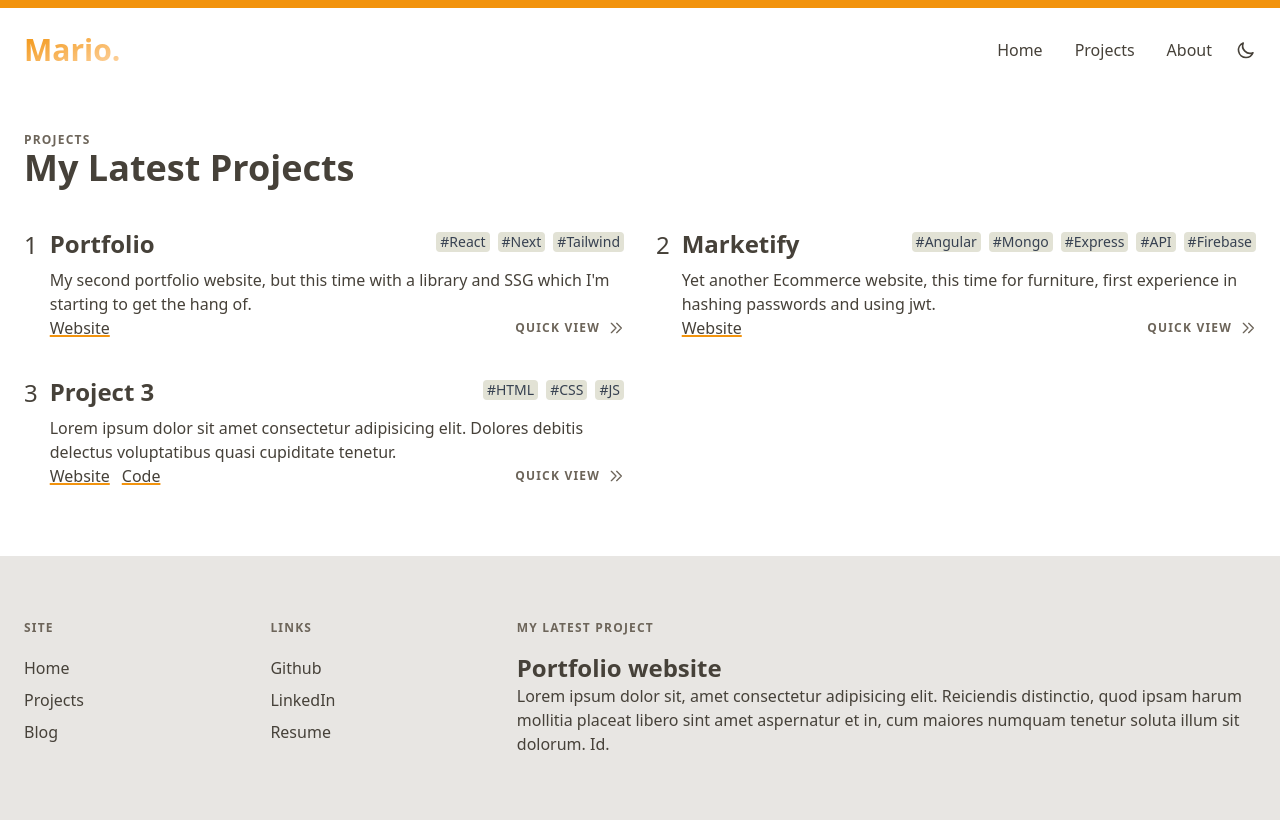
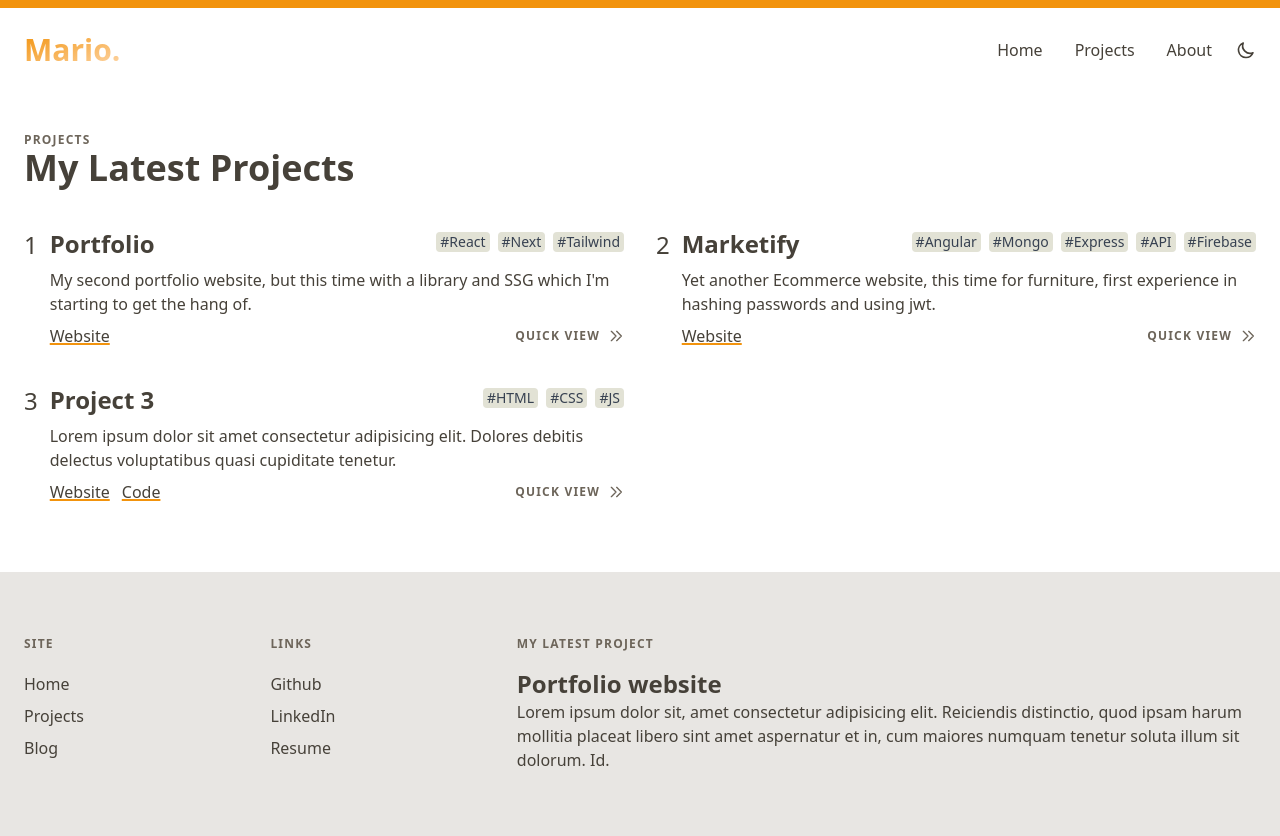
Before and after one commit to mario130/portfolio-2.0, a Next.js app: page /projects in a window 1280 px wide. Built offline with nearby package versions, Linux system fonts and the light colour scheme.

Commit message:
margin fix

```diff
--- a/components/project.jsx
+++ b/components/project.jsx
@@ -14,7 +14,7 @@
         </div>
       </div>
       <p>{project.description}</p>
-      <div className="flex justify-between">
+      <div className="flex justify-between mt-2">
         <ul className="flex space-x-3">
           {project.website ? <li><a className="underline" href={project.website}>Website</a></li> : null}
           {project.repo ? <li><a className="underline" href={project.repo}>Code</a></li> : null}
```
